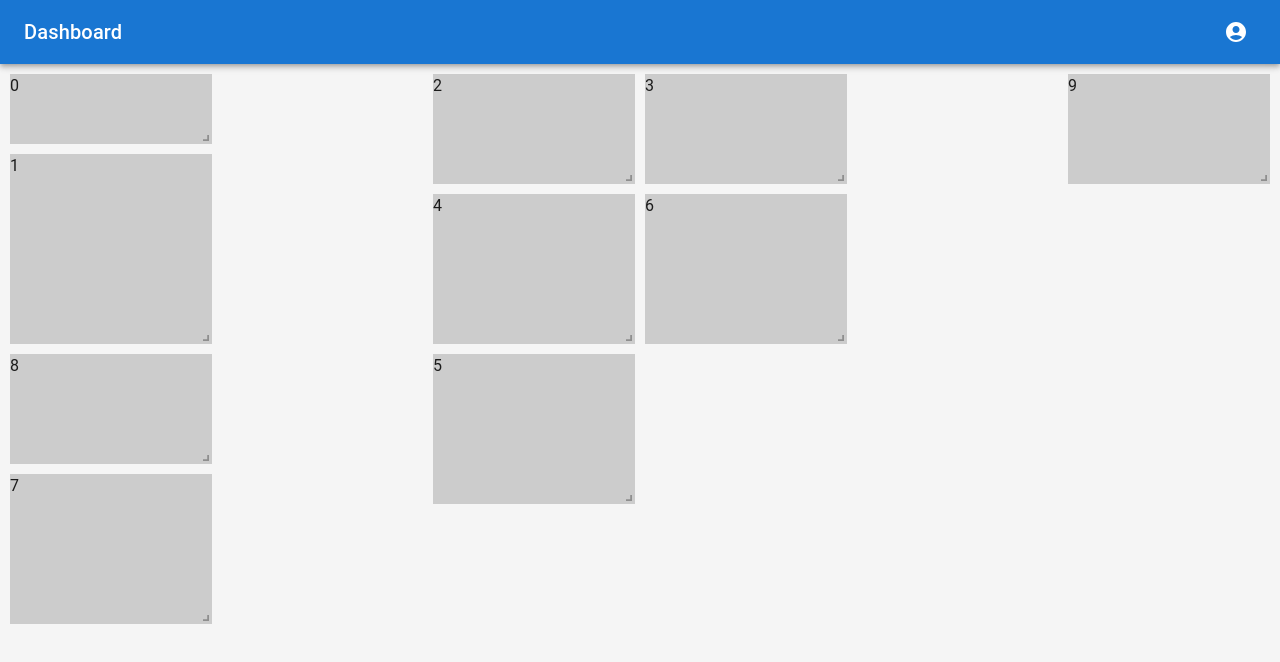
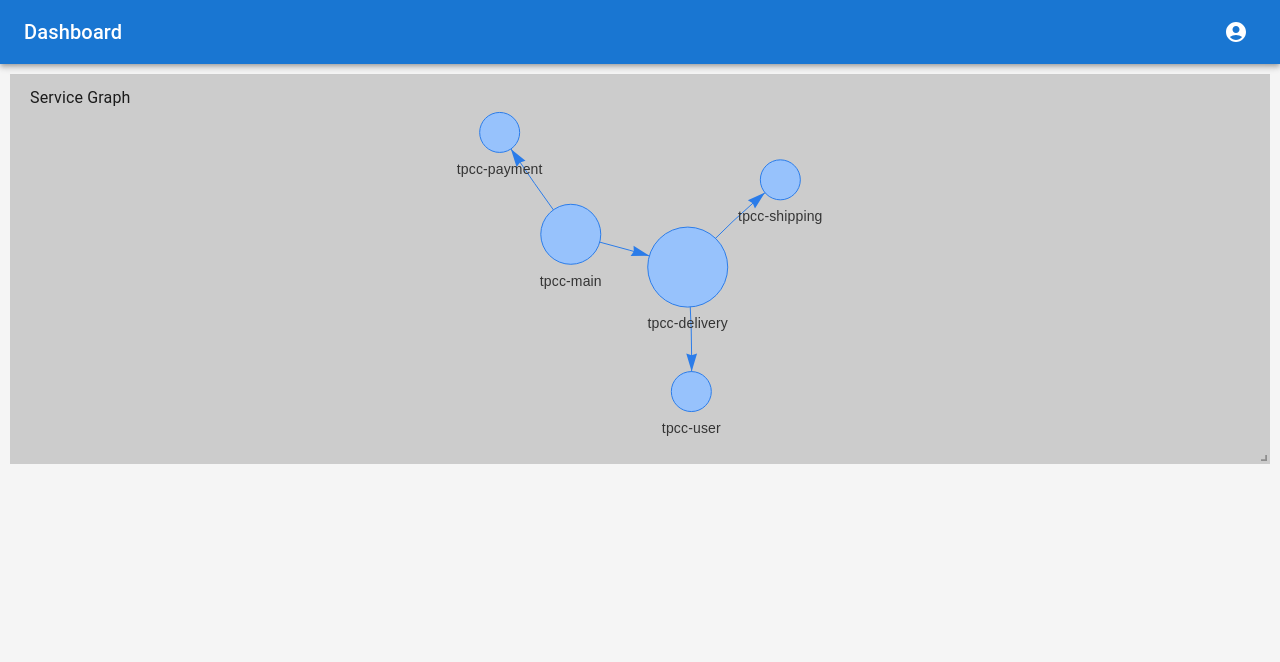
Before and after one commit to exem-inno/Exem-Frontend, a React (Create React App) app: page /dashboard in a window 1280 px wide. Shown: the top 662 px of the page. Built offline with nearby package versions, Linux system fonts and the light colour scheme.

Commit message:
feat: DashboardPage에 Graph 컴포넌트 적용

```diff
--- a/src/components/dashboard/Dashboard.tsx
+++ b/src/components/dashboard/Dashboard.tsx
@@ -4,30 +4,40 @@ import { Responsive, WidthProvider } from "react-grid-layout";
 import Toolbar from "@mui/material/Toolbar";
 import _ from "lodash";
 import "./dashboard.css";
+import Graph from "components/charts/Graph";
+import graph from "datas/graph.json";
 
 const ResponsiveGridLayout = WidthProvider(Responsive);
 
 function generateLayout() {
-  return _.map(_.range(0, 10), function (item, i) {
-    var y = Math.ceil(Math.random() * 4) + 1;
+  return _.map(_.range(0, 1), function (item, i) {
+    // var y = Math.ceil(Math.random() * 4) + 1;
     return {
-      x: (_.random(0, 5) * 2) % 12,
-      y: Math.floor(i / 6) * y,
-      w: 2,
-      h: y,
+      x: 0,
+      y: 0,
+      w: 12,
+      h: 10,
       i: i.toString(),
     };
   });
 }
 
 const Dashboard: VFC = () => {
-  const [layouts, setLayouts] = useState({ lg: generateLayout() });
+  const [layouts] = useState({ lg: generateLayout() });
+  const options = {
+    nodes: {
+      shape: "dot",
+    },
+    edges: {
+      arrows: "to",
+    },
+  };
 
   const generateDOM = () => {
     return _.map(layouts.lg, function (l, i) {
       return (
         <div key={i}>
-          <span className="text">{i}</span>
+          <Graph title="Service Graph" data={graph} options={options} />
         </div>
       );
     });
```
